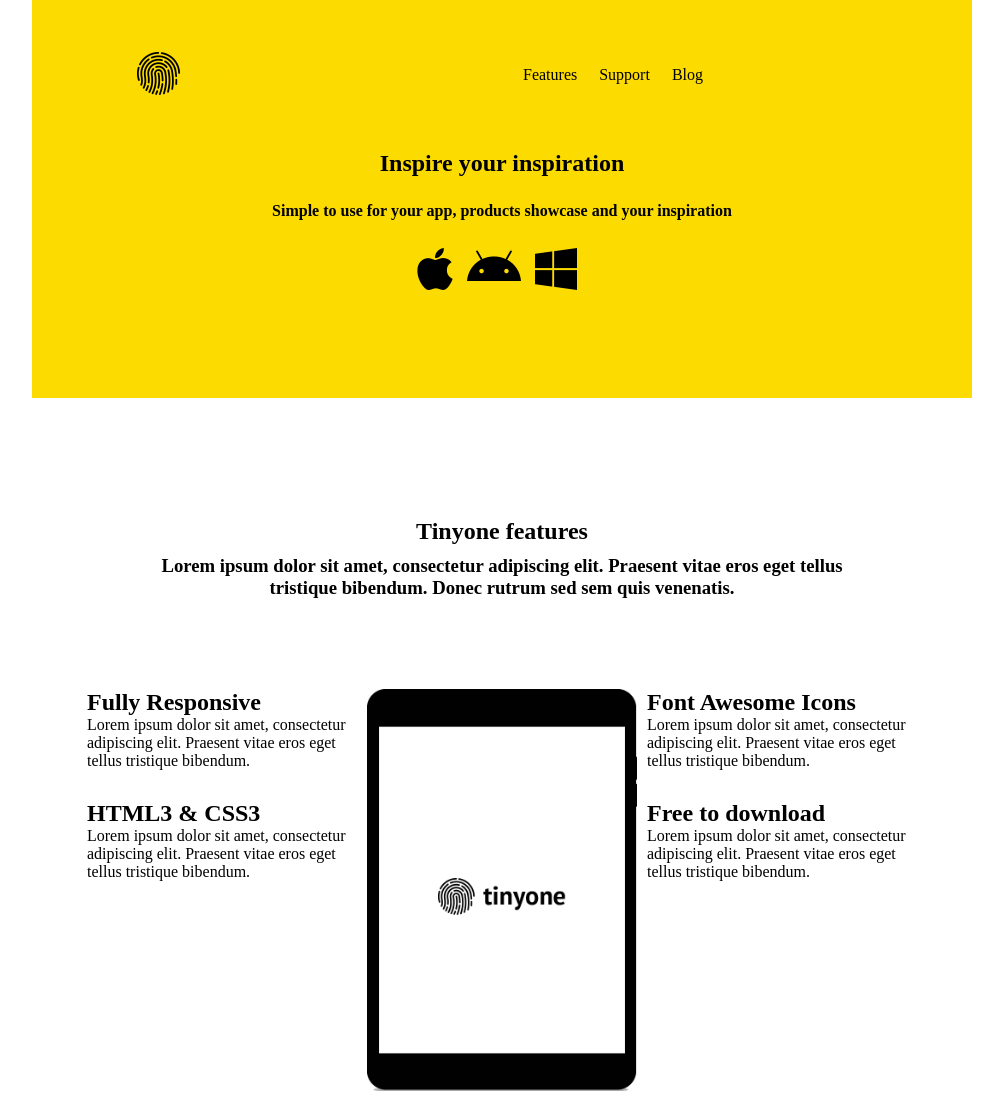
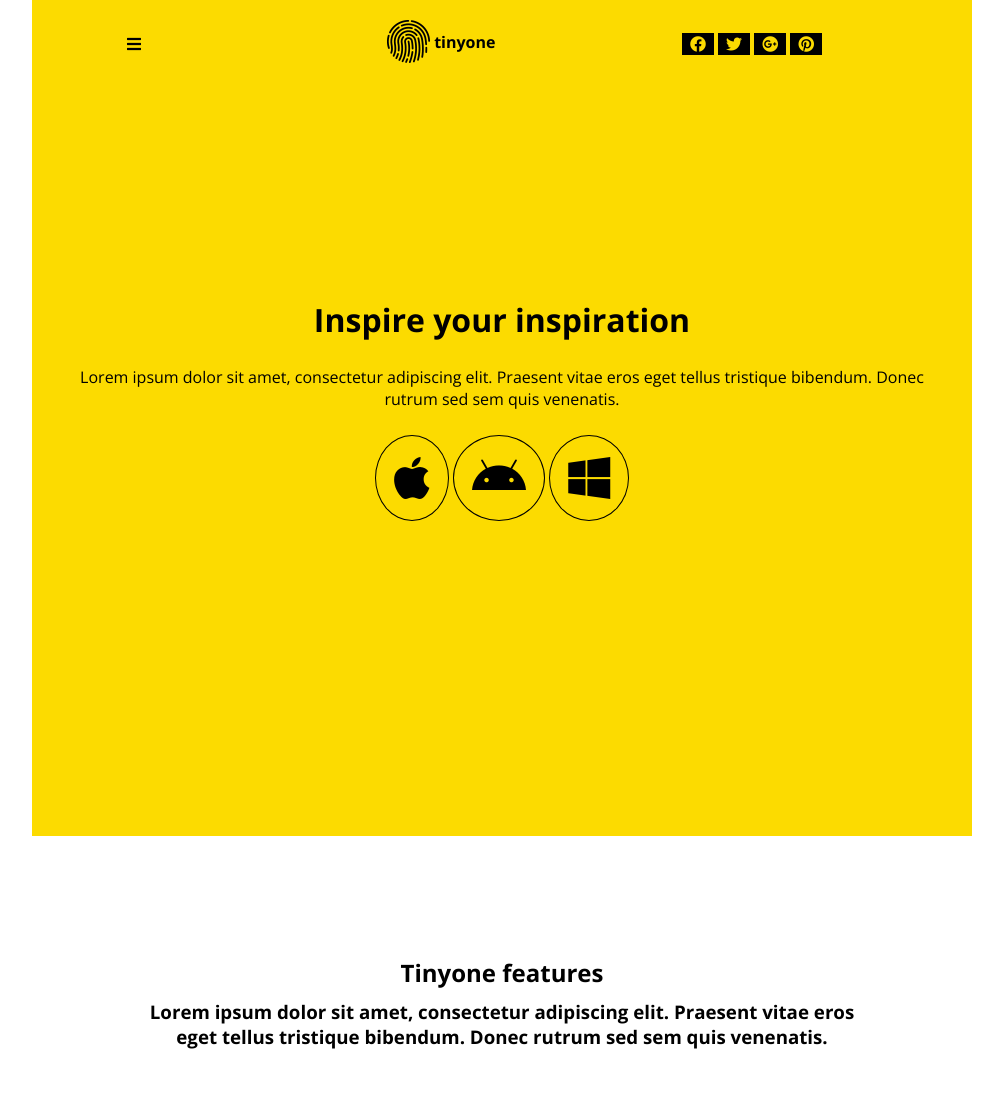
Before and after one commit to suvrodattamitu/tiny-two, a website: page index.html in a window 1280 px wide. Shown: the top 1094 px of the page, without its empty margins (138-1141 px from the left). Drawn offline with nearby package versions, Linux system fonts and the light colour scheme.

Commit message:
final version 02

```diff
--- a/index.html
+++ b/index.html
@@ -8,6 +8,7 @@
 
     <link rel="stylesheet" href="public/css/app.css">
     <link rel="stylesheet" href="https://cdnjs.cloudflare.com/ajax/libs/font-awesome/5.11.2/css/all.css">
+    <link rel="stylesheet" href="https://fonts.googleapis.com/css?family=Open+Sans:400,600,700&display=swap" rel="stylesheet">
 </head>
 <body>
 
@@ -15,23 +16,24 @@
 
         <header id="header">
             <nav class="main-nav">
+                <div class="menu-bar">
+                    <i class="fa fa-bars"></i>
+                </div>
                 <div class="logo-box">
                     <img src="img/logo.png" class="logo" alt="Logo" />
                     <h4 class="brandname">tinyone</h4>
                 </div>
-                <div class="wrapper">
-                    <ul>
-                        <li><a href="#">Features</a></li>
-                        <li><a href="#">Support</a></li>
-                        <li><a href="#">Blog</a></li>
-                    </ul>
+                <div class="socials">
+                    <a class="social" href="#"><i  class="fab fa-facebook"></i></a>
+                    <a class="social" href="#"><i  class="fab fa-twitter"></i></a>
+                    <a class="social" href="#"><i  class="fab fa-google-plus"></i></a>
+                    <a class="social" href="#"><i  class="fab fa-pinterest"></i></a>
                 </div>
             </nav>
             <div class="lead-banner">
                 <div class="lead-banner-text">
-
-                    <h2>Inspire your inspiration</h2>
-                    <h4>Simple to use for your app, products showcase and your inspiration</h4>
+                    <h1>Inspire your inspiration</h1>
+                    <p>Lorem ipsum dolor sit amet, consectetur adipiscing elit. Praesent vitae eros eget tellus tristique bibendum. Donec rutrum sed sem quis venenatis.</p>
                 </div>
                 <div class="lead-banner-icons">
                     <i class="icon fab fa-apple fa-3x"></i>
@@ -48,7 +50,7 @@
                     <h3>Lorem ipsum dolor sit amet, consectetur adipiscing elit. Praesent vitae eros eget tellus tristique bibendum. Donec rutrum sed sem quis venenatis.</h3>
                 </div>
                 <div class="feature-boxes">
-                    <div class="box">
+                    <div class="box box-padding" id="box">
                         <div class="box1">
                             <div class="content">
                                 <h2>Fully Responsive</h2>
@@ -56,7 +58,7 @@
                             </div>
                         </div>
 
-                        <div class="box2">
+                        <div class="box2 box-padding">
                             <div class="content">
                                 <h2>HTML3 & CSS3</h2>
                                 <p>Lorem ipsum dolor sit amet, consectetur adipiscing elit. Praesent vitae eros eget tellus tristique bibendum.</p>
@@ -70,14 +72,14 @@
                         </div>
                     </div>
 
-                    <div class="box">
+                    <div class="box box-padding">
                         <div class="box1">
                             <div class="content">
                                 <h2>Font Awesome Icons</h2>
                                 <p>Lorem ipsum dolor sit amet, consectetur adipiscing elit. Praesent vitae eros eget tellus tristique bibendum.</p>
                             </div>
                         </div>
-                        <div class="box2">
+                        <div class="box2 box-padding">
                             <div class="content">
                                 <h2>Free to download</h2>
                                 <p>Lorem ipsum dolor sit amet, consectetur adipiscing elit. Praesent vitae eros eget tellus tristique bibendum.</p>
@@ -100,12 +102,6 @@
                         <input type="submit" class="btn" value="Submit"/>
                     </div>
                 </div>
-                <!-- <div class="socials">
-                    <a href="#"><i class="fab fa-facebook"></i></a>
-                    <a href="#"><i  class="fab fa-twitter"></i></a>
-                    <a href="#"><i  class="fab fa-google-plus"></i></a>
-                    <a href="#"><i  class="fab fa-pinterest"></i></a>
-                </div> -->
                 <div class="pages">
                     <div class="page">
                         <ul>
--- a/scss/app.scss
+++ b/scss/app.scss
@@ -9,20 +9,7 @@
 body{
     max-width: 940px;
     margin:0 auto;
-}
-
-.raw{
-
-    width:100%;
-    .col-3{
-        @include grid(3, 2%);
-    }
-
-}
-
-.main-nav{
-    max-width: 75vh;
-    color:#fcdb00;
+    font-family: 'Open Sans', sans-serif;
 }
 
 .app-wrapper{
@@ -41,9 +28,13 @@ body{
             align-items: center;
             max-width:930px;
             margin:0 auto;
-        padding:50px 90px;
+            padding:20px 90px;
+
+            .menu-bar{
+                flex-basis: 33.33%;
+            }
             .logo-box{
-            flex: 1;
+                flex-basis: 33.33%;
                 padding-left: 10px;
                 .logo{
                     display: inline-block;
@@ -51,35 +42,23 @@ body{
                 .brandname{
                     display: inline-block;
                     text-align: center;
+                    color:#000;
                     transform: translateY(-15px);
                 }
             }
+            .socials{
+                flex-basis: 33.33%;
+                text-align: center;
+                color:#fff;
 
-        .wrapper{
-            flex: 1;
-            ul{
-                list-style-type: none;
-                width:100%;
+                .social{
 
-                @include clearfix;
+                    background: #000;
+                    i{
+                        padding: 8px;
+                        text-decoration: none;
+                        color:#fcdb00;
                     }
-            li{
-                float: left;
-                padding:16px;
-               // width: 14%;
-               flex-basis: 20%;
-               &:not(:last-child){
-                    padding-right: 6px;
-                }
-                @include clearfix;
-            }
-            a{
-                color:#000;
-                text-decoration: none;
-
-                display: block;
-                text-align:center;
-                @include clearfix;
                 }
             }
         }
@@ -91,24 +70,25 @@ body{
             margin: 0 auto;
             justify-content: center;
             justify-items: center;
-        padding:0px 90px;
+            //padding:0px 90px;
+            padding:210px 0px;
             text-align: center;
             .lead-banner-text{
                 flex-basis: 100%;
-            h2{
-                padding-bottom: 25px;
-            }
-            h4{
+                h1{
                     padding-bottom: 25px;
                 }
                 p{
                     padding-bottom: 25px;
                 }
+
             }
             .lead-banner-icons{
                 flex-basis: 100%;
                 .icon{
-                padding-right: 10px;
+                    padding: 18px;
+                    border: 1px solid #000;
+                    border-radius: 100%;
                 }
             }
         }
@@ -145,10 +125,19 @@ body{
                     .lead-banner-image{
                         height: auto;
                         max-width:100%;
+                        top:-50%;
+                        //transform: translateY(-50%);
+                    }
+                    h2{
+                        padding-bottom: 8px;
+                    }
+                    p{
+                        color:#c4c4c4;
                     }
                 }
 
             }
+
         }
     }
 }
@@ -157,7 +146,7 @@ body{
 #footer{
         width: auto;
         background: #000;
-        color:#fff;
+        color:#898989;
         overflow: hidden;
 
         .footer-banner-text{
@@ -170,7 +159,12 @@ body{
             }
             h2{
                 color:#fcdb00;
+                padding-bottom: 8px;
             }
+            .footer-btn-area{
+                padding-bottom:80px;
+                padding-top: 40px;
+
                 .btn{
                     background: #fcdb00;
                     color:#000;
@@ -184,23 +178,8 @@ body{
                     padding: 14px;
                     border-radius: 8px;
                 }
-
             }
 
-        .socials{
-            padding-top: 60px;
-            text-align: center;
-            color:#fff;
-            a{
-                color:#000;
-                padding: 7px;
-                font-size: 30px;
-                //width: 50px;
-                text-decoration: none;
-                margin: 5px 2px;
-                background-color: #fcdb00;
-                border-radius: 8px;
-            }
         }
 
         .pages{
@@ -221,3 +200,11 @@ body{
         }
     }
 }
+
+@media screen and (max-width: 600px) {
+
+    .main-nav{
+        padding:20px 10px !important;
+    }
+
+}
```
Also changed, not shown: public/css/app.css, 1 other file. Lines whose indentation alone changed are shown as unchanged.
